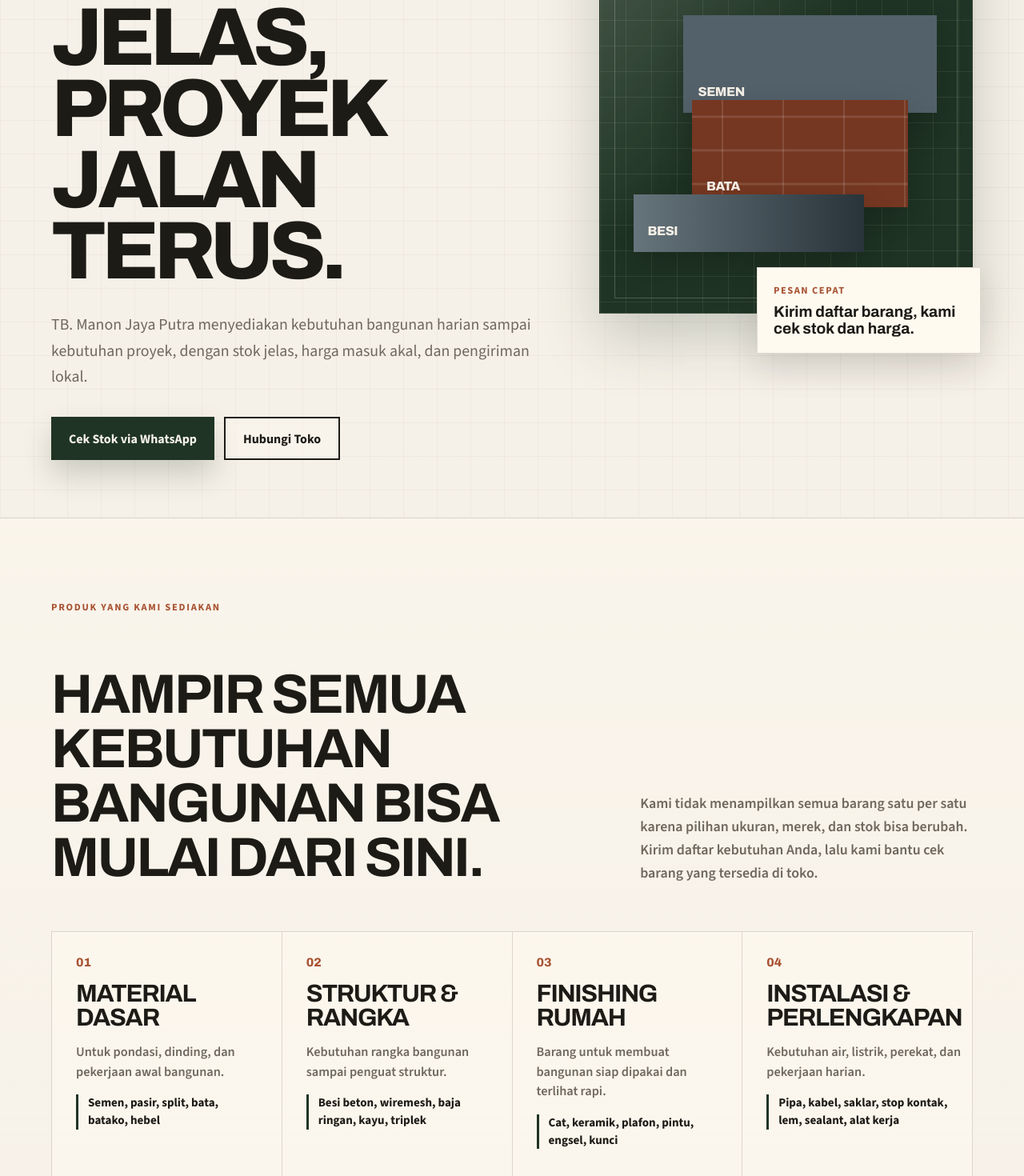
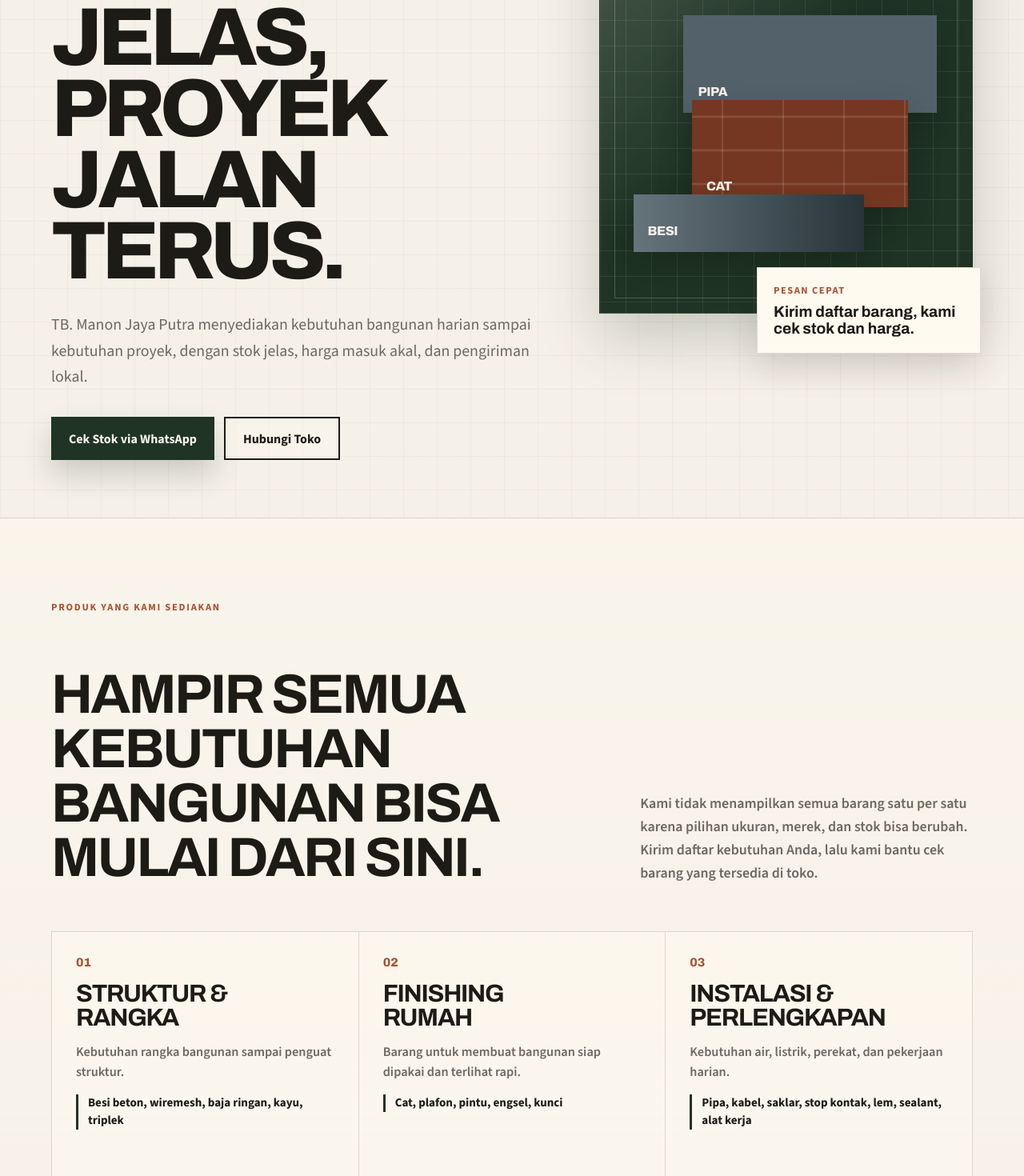
Before and after one commit to nurhanasayy/manonjaya, a SvelteKit app: page / in a window 1280 px wide. Shown: the part 480-1950 px from the top of the page at 80% size. Built offline with nearby package versions, Linux system fonts and the light colour scheme.

Commit message:
Update product availability copy

```diff
--- a/scripts/generate-og-images.js
+++ b/scripts/generate-og-images.js
@@ -13,7 +13,6 @@ const colors = {
 	forest: "#1f3424",
 	forestSoft: "#314d37",
 	clay: "#a85232",
-	brick: "#753721",
 	sand: "#d9c5a5",
 	steel: "#53616a",
 	muted: "#6e675d"
--- a/src/routes/+page.svelte
+++ b/src/routes/+page.svelte
@@ -11,9 +11,9 @@
 	const ogImagePath = "/og/home.png";
 	const ogImageUrl = `${siteUrl}${ogImagePath}`;
 	const ogImageAlt =
-		"Material bangunan seperti semen, bata, besi, pipa, cat, dan keramik untuk TB. Manon Jaya Putra di Sukabumi.";
+		"Material bangunan seperti besi, pipa, cat, plafon, pintu, dan perlengkapan bangunan untuk TB. Manon Jaya Putra di Sukabumi.";
 	const seoKeywords =
-		"TB Manon Jaya Putra, toko bahan bangunan Sukabumi, bahan bangunan Sukabumi, toko bangunan Sukabumi, material bangunan Sukabumi, toko material Cisaat, bahan bangunan Cisaat, semen Sukabumi, besi beton Sukabumi, pasir Sukabumi, cat Sukabumi, keramik Sukabumi, pipa Sukabumi, Sukabumi";
+		"TB Manon Jaya Putra, toko bahan bangunan Sukabumi, bahan bangunan Sukabumi, toko bangunan Sukabumi, material bangunan Sukabumi, toko material Cisaat, bahan bangunan Cisaat, besi beton Sukabumi, cat Sukabumi, pipa Sukabumi, plafon Sukabumi, perlengkapan bangunan Sukabumi, Sukabumi";
 	const whatsappPhone = "+62 898-7543-512";
 	const whatsappUrl =
 		"https://wa.me/628987543512?text=Halo%20TB.%20Manon%20Jaya%20Putra%2C%20saya%20ingin%20bertanya%20atau%20konsultasi%20kebutuhan%20bahan%20bangunan.";
@@ -32,11 +32,6 @@
 
 	const productGroups = [
 		{
-			name: "Material dasar",
-			summary: "Untuk pondasi, dinding, dan pekerjaan awal bangunan.",
-			examples: "Semen, pasir, split, bata, batako, hebel"
-		},
-		{
 			name: "Struktur & rangka",
 			summary: "Kebutuhan rangka bangunan sampai penguat struktur.",
 			examples: "Besi beton, wiremesh, baja ringan, kayu, triplek"
@@ -44,7 +39,7 @@
 		{
 			name: "Finishing rumah",
 			summary: "Barang untuk membuat bangunan siap dipakai dan terlihat rapi.",
-			examples: "Cat, keramik, plafon, pintu, engsel, kunci"
+			examples: "Cat, plafon, pintu, engsel, kunci"
 		},
 		{
 			name: "Instalasi & perlengkapan",
@@ -261,8 +256,8 @@
 					<span>Placeholder Image</span>
 					<strong>Material display / store photo</strong>
 				</div>
-				<div class="material-stack stack-cement">Semen</div>
-				<div class="material-stack stack-brick">Bata</div>
+				<div class="material-stack stack-pipe">Pipa</div>
+				<div class="material-stack stack-paint">Cat</div>
 				<div class="material-stack stack-steel">Besi</div>
 			</div>
 
@@ -485,7 +480,7 @@
 		--forest: #1f3424;
 		--forest-soft: #314d37;
 		--clay: #a85232;
-		--brick: #753721;
+		--oxide: #753721;
 		--sand: #d9c5a5;
 		--steel: #53616a;
 		--line: rgba(29, 27, 22, 0.14);
@@ -762,7 +757,7 @@
 		box-shadow: 0 18px 40px rgba(0, 0, 0, 0.2);
 	}
 
-	.stack-cement {
+	.stack-pipe {
 		right: 44px;
 		bottom: 250px;
 		width: min(68%, 360px);
@@ -770,7 +765,7 @@
 		background: var(--steel);
 	}
 
-	.stack-brick {
+	.stack-paint {
 		right: 80px;
 		bottom: 132px;
 		width: min(58%, 300px);
@@ -778,7 +773,7 @@
 		background:
 			linear-gradient(90deg, transparent 48%, rgba(255, 255, 255, 0.12) 49% 51%, transparent 52%),
 			linear-gradient(0deg, transparent 46%, rgba(255, 255, 255, 0.12) 47% 53%, transparent 54%),
-			var(--brick);
+			var(--oxide);
 		background-size: 76px 42px;
 	}
 
@@ -854,7 +849,7 @@
 
 	.product-grid {
 		display: grid;
-		grid-template-columns: repeat(4, minmax(0, 1fr));
+		grid-template-columns: repeat(3, minmax(0, 1fr));
 		border-top: 1px solid var(--line);
 		border-left: 1px solid var(--line);
 	}
@@ -1270,7 +1265,7 @@
 		background:
 			linear-gradient(90deg, rgba(246, 241, 232, 0.05) 1px, transparent 1px),
 			linear-gradient(rgba(246, 241, 232, 0.05) 1px, transparent 1px),
-			var(--brick);
+			var(--oxide);
 		background-size: 42px 42px;
 		color: var(--paper);
 	}
@@ -1491,12 +1486,12 @@
 			left: 26px;
 		}
 
-		.stack-cement {
+		.stack-pipe {
 			right: 26px;
 			bottom: 210px;
 		}
 
-		.stack-brick {
+		.stack-paint {
 			right: 42px;
 			bottom: 112px;
 		}
```
Also changed, not shown: static/llms.txt.
